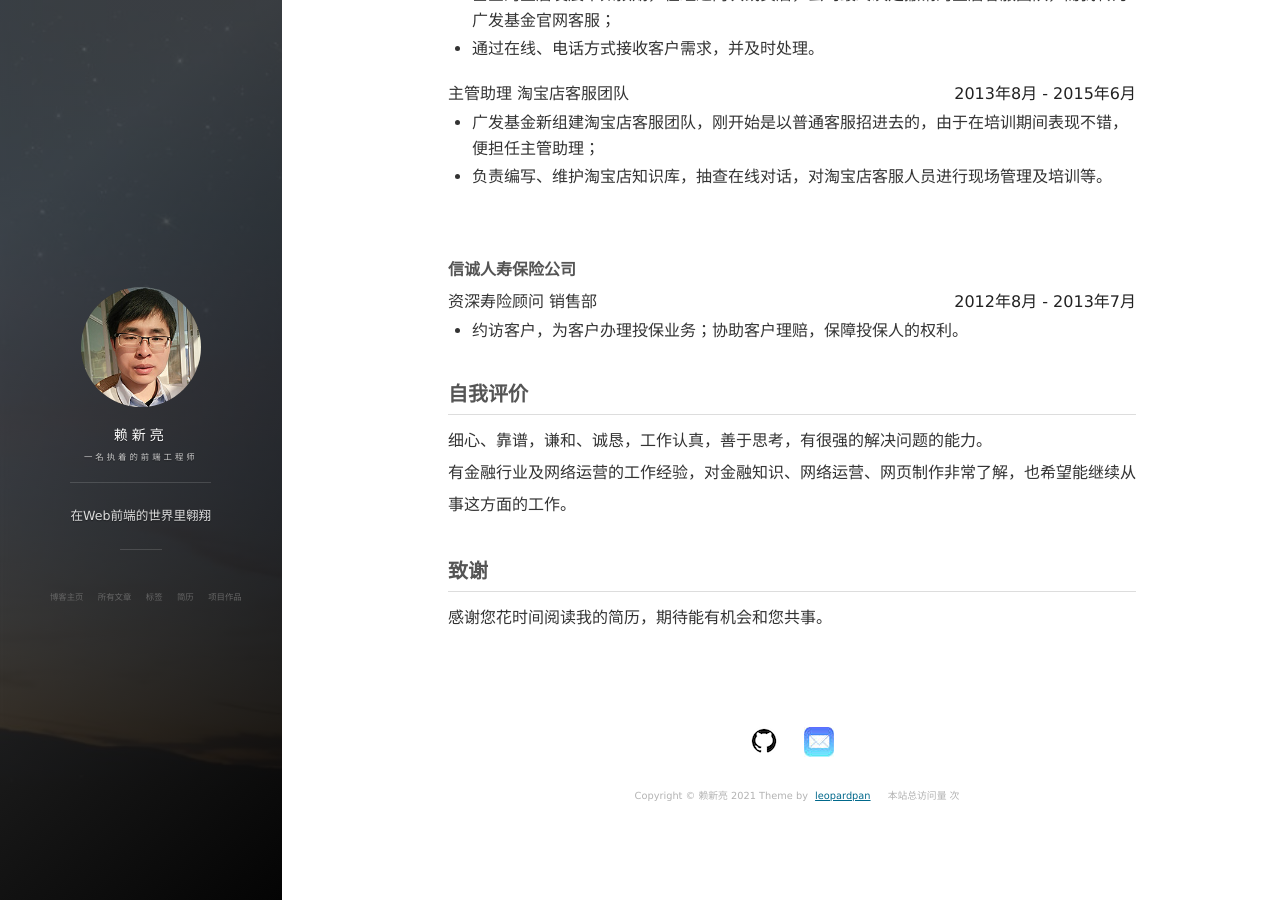
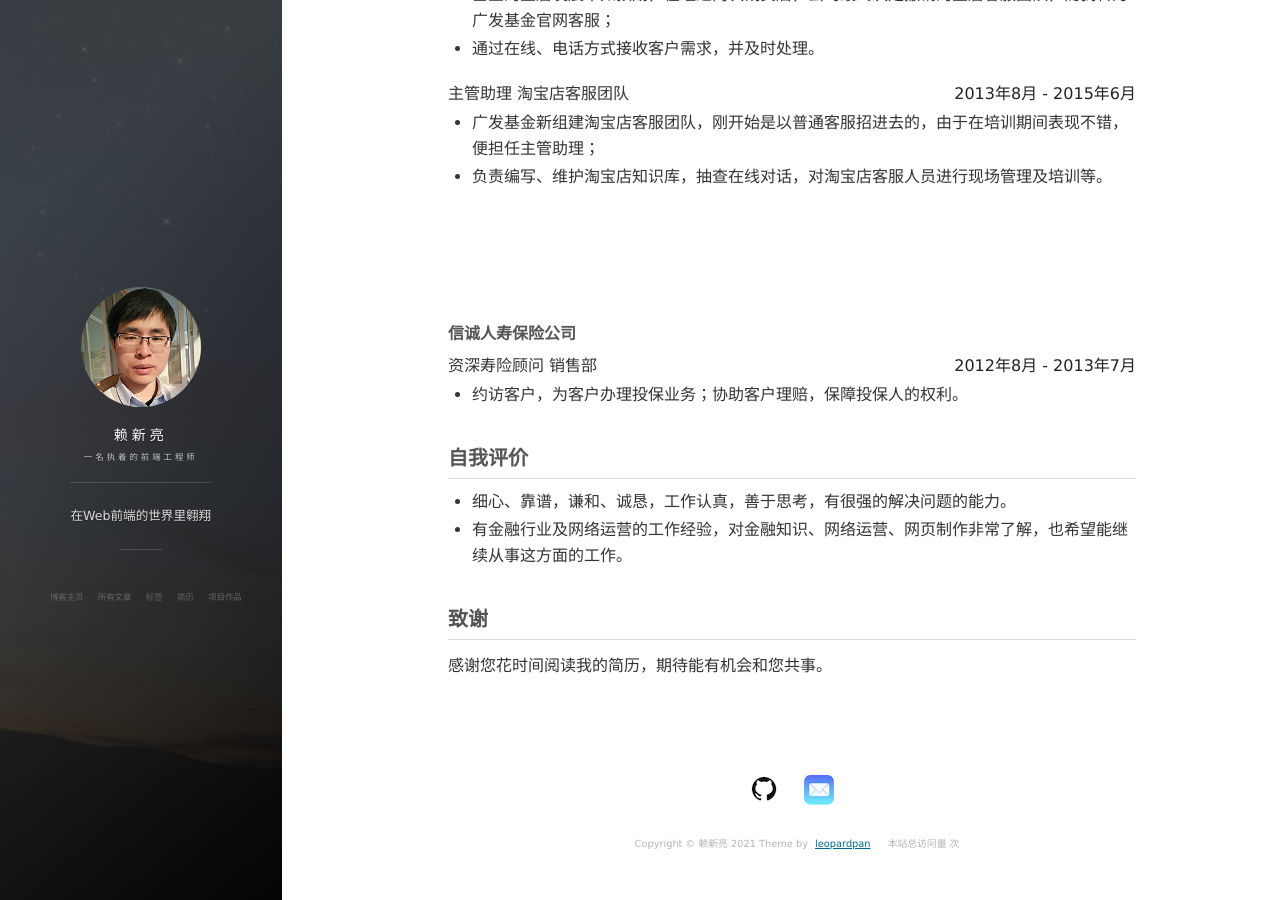
Before and after one commit to xmjr/xmjr.github.io, a Jekyll site: the page built from resume.html, in a window 1280 px wide and 900 px high, scrolled down 873 px. Built offline with Jekyll 4.4.1, drawn with Linux system fonts in a browser that asks for light colours; nearby versions of some CDN libraries; comment, search, counter and statistics services are not loaded.

Commit message:
Signed-off-by: xmjr <xinlianglai@163.com>

```diff
--- a/resume.html
+++ b/resume.html
@@ -57,6 +57,10 @@ layout: page
         <br>
         <br>
         <br>
+        <br>
+        <br>
+        <br>
+        <br>
         <h5>信诚人寿保险公司</h5>
         <p class="time">2012年8月 - 2013年7月</p>
         <p>资深寿险顾问  销售部</p>
@@ -68,8 +72,10 @@ layout: page
     <section>
         <h4>自我评价</h4>
         <hr>
-        <p>细心、靠谱，谦和、诚恳，工作认真，善于思考，有很强的解决问题的能力。</p>
-        <p>有金融行业及网络运营的工作经验，对金融知识、网络运营、网页制作非常了解，也希望能继续从事这方面的工作。</p>
+        <ul>
+            <li>细心、靠谱，谦和、诚恳，工作认真，善于思考，有很强的解决问题的能力。</li>
+            <li>有金融行业及网络运营的工作经验，对金融知识、网络运营、网页制作非常了解，也希望能继续从事这方面的工作。</li>
+        </ul>
     </section>
 
     <section>
```
